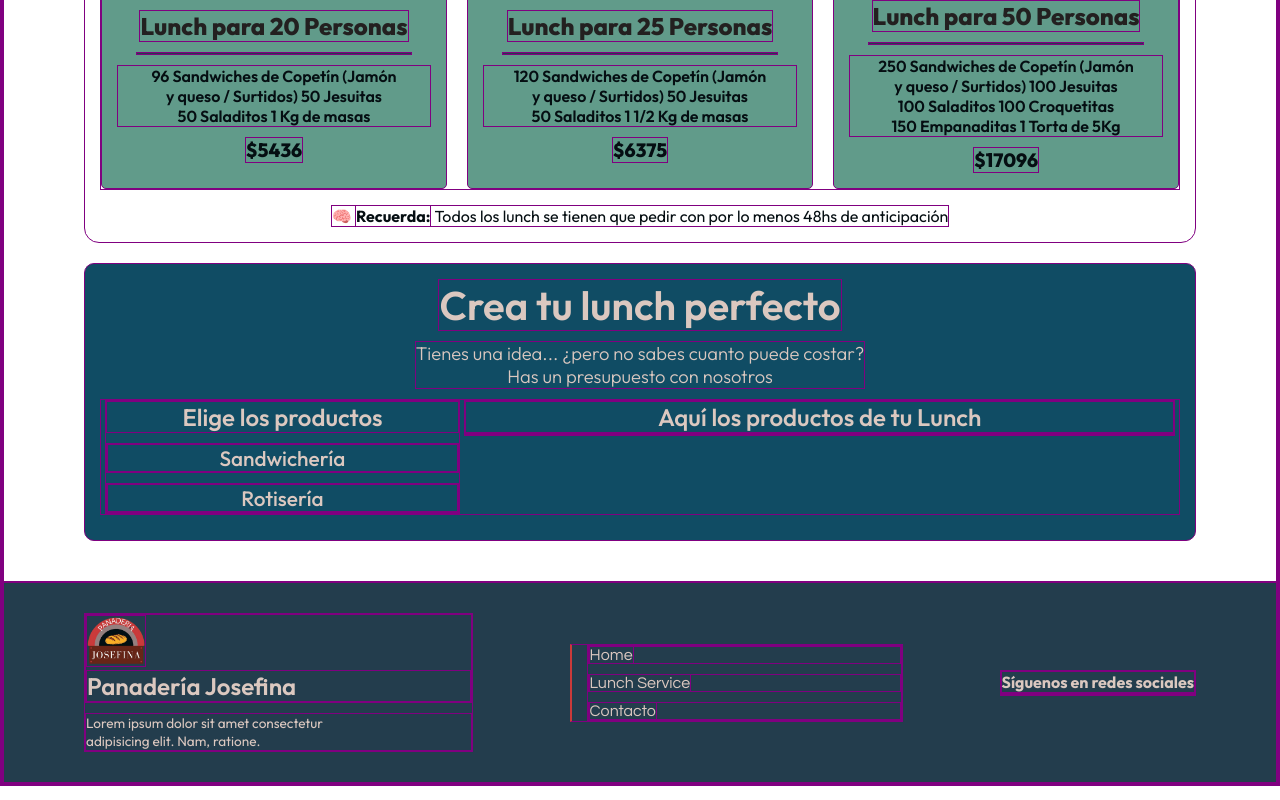
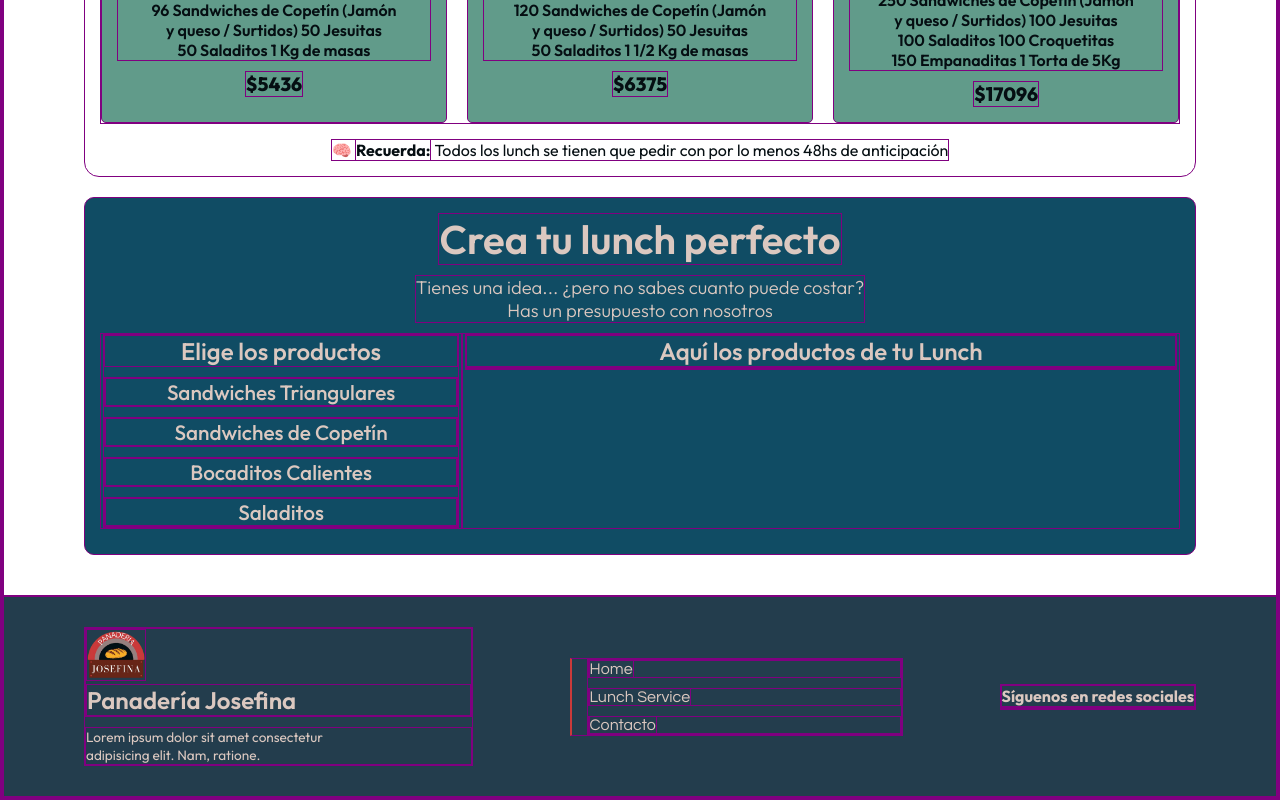
Before and after one commit to Veneburon15/panaderia_josefina, a React (Vite) app: page /lunchService in a window 1280 px wide. Shown: the part 1189-1989 px from the top of the page. Built offline with nearby package versions, Linux system fonts and the light colour scheme.

Commit message:
Product fetching from asyncMock, Rendering corrections, CustomLunch functionalities addition (productPicking -> LunchListRendering)

```diff
--- a/src/App.jsx
+++ b/src/App.jsx
@@ -13,7 +13,6 @@ function App() {
   return (
     <>
       <BrowserRouter>
-        <Counter/>
         <Navbar/>
         <Routes>
           <Route path="/" element={<HomePage />} />
--- a/src/Pages/LunchService/sections/CustomLunch.jsx
+++ b/src/Pages/LunchService/sections/CustomLunch.jsx
@@ -9,13 +9,13 @@ const CustomLunch = ({}, customSection) => {
     setSelectedProducts([...selectedProducts, product]);
   };
 
-
   return (
     <section ref={customSection} className='customLunch'>
       <h2>Crea tu lunch perfecto</h2>
       <h3>Tienes una idea... ¿pero no sabes cuanto puede costar? <br />Has un presupuesto con nosotros</h3>
       <div className='customLunchContainer'>
         <ProductPicking onAddProduct={handleAddProduct}/>
+        <span className='decorationSpan'></span>
         <LunchListRendering products={selectedProducts}/>
       </div>
     </section>
--- a/src/Pages/LunchService/sections/CustomLunchComponents/LunchListRendering.jsx
+++ b/src/Pages/LunchService/sections/CustomLunchComponents/LunchListRendering.jsx
@@ -1,4 +1,5 @@
 import React from 'react'
+import Counter from '../../../../Components/Funtionalities/Counter'
 
 const LunchListRendering = ({ products }) => {
     return (
@@ -6,12 +7,13 @@ const LunchListRendering = ({ products }) => {
             <h3>Aquí los productos de tu Lunch</h3>
             <ul>
                 {products.map((product) => (
-                <li key={product.id}>{product.name} - ${product.price}</li>
+                    <div>
+                        <li key={product.id}>{product.nombre} - {product.precioUnidad}</li>
+                        <Counter/>
+                    </div>
                 ))}
             </ul>
-
         </section>
-
     );
   };
 
--- a/src/Pages/LunchService/sections/CustomLunchComponents/ProductPicking.jsx
+++ b/src/Pages/LunchService/sections/CustomLunchComponents/ProductPicking.jsx
@@ -1,30 +1,23 @@
-import React, { useState } from 'react';
+import React, { useState, useEffect } from 'react';
+import { getProducts } from '../../../../async';
+import ProductsCategory from './ProductsCategory';
 
-const ProductPicking = ({ onAddProduct }, Lunchs) => {
-    // // // TOGGLE FUNCTIONALITY
-    const [activeSections, setActiveSections] = useState({
-      sandwicheria: false,
-      rotiseria: false,
-    });
+const ProductPicking = ({ onAddProduct }) => {
+    // // PRODUCTS FETCHING
+    const [products, setProducts] = useState([]);
+    useEffect(() => {
+        getProducts()
+        .then(response => setProducts(response))
+        .catch((error) => console.log(error));
+    }, []);
 
-    const toggleSection = (sectionName) => {
-      setActiveSections((prevSections) => ({
-        ...prevSections,
-        [sectionName]: !prevSections[sectionName],
-      }));
+    // // PRODUCTS FILTERING FOR CATEGORY
+    const filteredProducts = (category) => {
+        return products.filter(product => product.categoria === category);
     };
 
-    // // // PRODUCTS ARRAY
-    const products = [
-      { id: 1, name: 'Jamón y queso', price: 5 },
-      { id: 2, name: 'Pollo BBQ', price: 7 },
-    ];
-    // ESTE ARRAY SE PUEDE MOVER A UN ASYNC CON TODOS LOS PRODUCTOS
-
-
-    // // PRODUCT HANDLING
+    // // SELECTED PRODUCTS ARRAY FUNCTIONALITY
     const [selectedProducts, setSelectedProducts] = useState(new Set());
-
     const handleProductSelect = (product) => {
         if (!selectedProducts.has(product.id)) {
             selectedProducts.add(product.id);
@@ -35,40 +28,53 @@ const ProductPicking = ({ onAddProduct }, Lunchs) => {
         }
     };
 
+    // // TOGGLE FUNCTIONALITY
+    const [activeSections, setActiveSections] = useState({
+      sandwichesTriang: false,
+      sandwichesCopetin: false,
+      bocaditosCalientes: false,
+      saladitos: false,
+    });
+
+    const toggleSection = (sectionName) => {
+        setActiveSections((prevSections) => ({
+            ...prevSections,
+            [sectionName]: !prevSections[sectionName],
+        }));
+    };
+
 
     return (
         <section className="productTypeSection">
             <h3>Elige los productos</h3>
-            <div className="accordionDiv">
-                <h4 onClick={() => toggleSection('sandwicheria')} className="toggleTrigger">Sandwichería</h4>
-                {activeSections.sandwicheria && (
-                <div className="accordionContent">
-                    <ul>
-                    {products.map((product) => (
-                        <li key={product.id} className='list'>
-                        {product.name} - ${product.price}
-                        <button onClick={() => handleProductSelect(product)}>Agregar</button>
-                        </li>
-                    ))}
-                    </ul>
-                </div>
-                )}
-            </div>
-            <div className="accordionDiv">
-                <h4 onClick={() => toggleSection('rotiseria')} className="toggleTrigger">Rotisería </h4>
-                {activeSections.rotiseria && (
-                <div className="accordionContent">
-                    <ul>
-                    {products.map((product) => (
-                        <li key={product.id}>
-                        {product.name} - ${product.price}
-                        <button onClick={() => handleProductSelect(product)}>Agregar</button>
-                        </li>
-                    ))}
-                    </ul>
-                </div>
-                )}
-            </div>
+            <ProductsCategory
+                title="Sandwiches Triangulares"
+                isActive={activeSections.sandwichesTriang}
+                toggleSection={() => toggleSection('sandwichesTriang')}
+                products={filteredProducts('Sandwiches Triangulares')}
+                handleProductSelect={handleProductSelect}
+            />
+            <ProductsCategory
+                title="Sandwiches de Copetín"
+                isActive={activeSections.sandwichesCopetin}
+                toggleSection={() => toggleSection('sandwichesCopetin')}
+                products={filteredProducts('Sandwiches Copetin')}
+                handleProductSelect={handleProductSelect}
+            />
+            <ProductsCategory
+                title="Bocaditos Calientes"
+                isActive={activeSections.bocaditosCalientes}
+                toggleSection={() => toggleSection('bocaditosCalientes')}
+                products={filteredProducts('Bocaditos Calientes')}
+                handleProductSelect={handleProductSelect}
+            />
+            <ProductsCategory
+                title="Saladitos"
+                isActive={activeSections.saladitos}
+                toggleSection={() => toggleSection('saladitos')}
+                products={filteredProducts('Saladitos')}
+                handleProductSelect={handleProductSelect}
+            />
         </section>
     );
 };
--- /dev/null
+++ b/src/Pages/LunchService/sections/CustomLunchComponents/ProductsCategory.jsx
@@ -0,0 +1,23 @@
+import React from 'react';
+
+const ProductsCategory = ({ title, isActive, toggleSection, products, handleProductSelect }) => {
+    return (
+        <div className="accordionDiv">
+            <h4 onClick={toggleSection} className="toggleTrigger">{title}</h4>
+            {isActive && (
+                <div className="accordionContent">
+                    <ul>
+                        {products.map((product) => (
+                            <li key={product.id} className='list'>
+                                {product.nombre} - {product.precioUnidad}
+                                <button onClick={() => handleProductSelect(product)}>Agregar</button>
+                            </li>
+                        ))}
+                    </ul>
+                </div>
+            )}
+        </div>
+    );
+};
+
+export default ProductsCategory;
--- a/src/Pages/LunchService/sections/RecommendedLunchComponents/Item.jsx
+++ b/src/Pages/LunchService/sections/RecommendedLunchComponents/Item.jsx
@@ -1,6 +1,6 @@
 import React from 'react'
 
-const Item = ({id, cantidadPersonas, productosLunch, precio}) => {
+const Item = ({cantidadPersonas, productosLunch, precio}) => {
   return (
     <div className='madeLunch'>
         <h4> Lunch para {cantidadPersonas}</h4>
--- a/src/Pages/LunchService/sections/RecommendedLunchComponents/MadeLunchContainer.jsx
+++ b/src/Pages/LunchService/sections/RecommendedLunchComponents/MadeLunchContainer.jsx
@@ -4,7 +4,9 @@ import Item from './Item'
 const MadeLunchContainer = ({lunchs}) => {
   return (
     <div className='madeLunchContainer'>
-        {lunchs.map(lunch => <Item key={lunch.id} {...lunch}/>)}
+        {lunchs.map (lunch =>
+        <Item key={lunch.id} {...lunch}/>
+        )}
     </div>
   )
 }
```
Also changed, not shown: src/Pages/LunchService/sections/RecommendedLunch.jsx (+0 -64 lines). Lines whose indentation alone changed are shown as unchanged.
